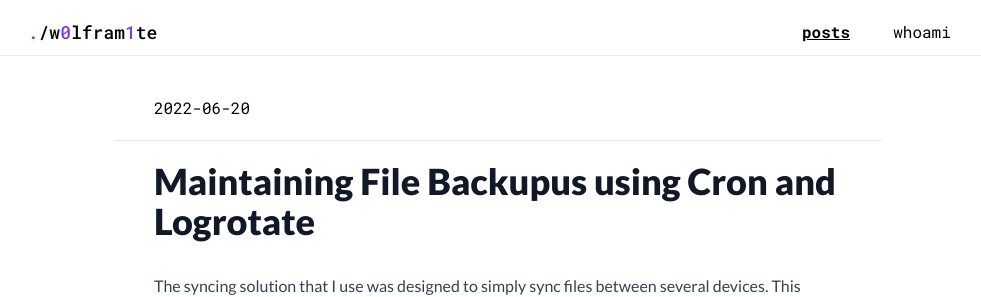
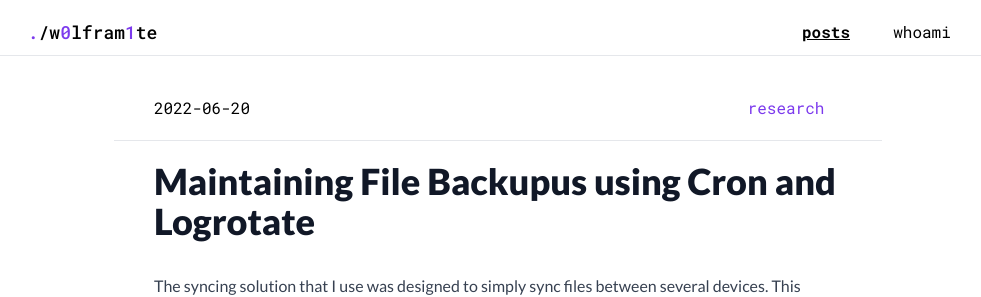
Before and after one commit to w0lfram1te/w0lfram1te.github.io, a Jekyll site: the page built from _words/maintaining-file-backups-using-cron-and-logrotate.md, in a window 1280 px wide and 900 px high. Shown: the top 297 px of the window, without its empty margins (142-1123 px from the left). Built offline with Jekyll 4.4.1, drawn with Linux system fonts in a browser that asks for light colours.

Commit message:
fixed tab

```diff
--- a/_words/maintaining-file-backups-using-cron-and-logrotate.md
+++ b/_words/maintaining-file-backups-using-cron-and-logrotate.md
@@ -2,8 +2,8 @@
 title: Maintaining File Backups using Cron and Logrotate
 date_created: 2022-06-20
 date_updated: 2022-06-30
-metadata:
-tags: research
+metadata: research
+tags:
 ---
 # Maintaining File Backupus using Cron and Logrotate
 
```
